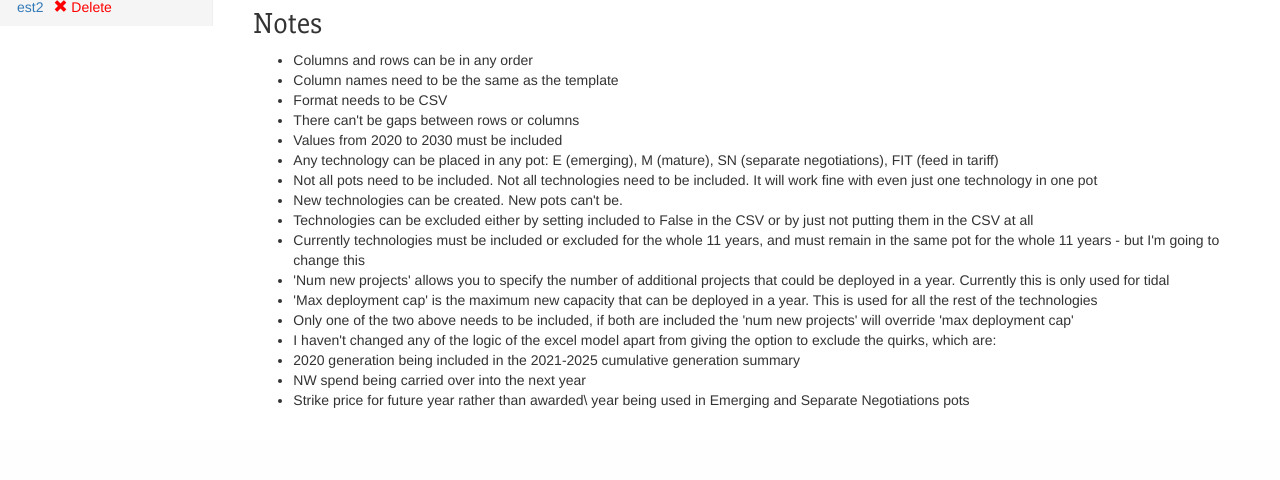
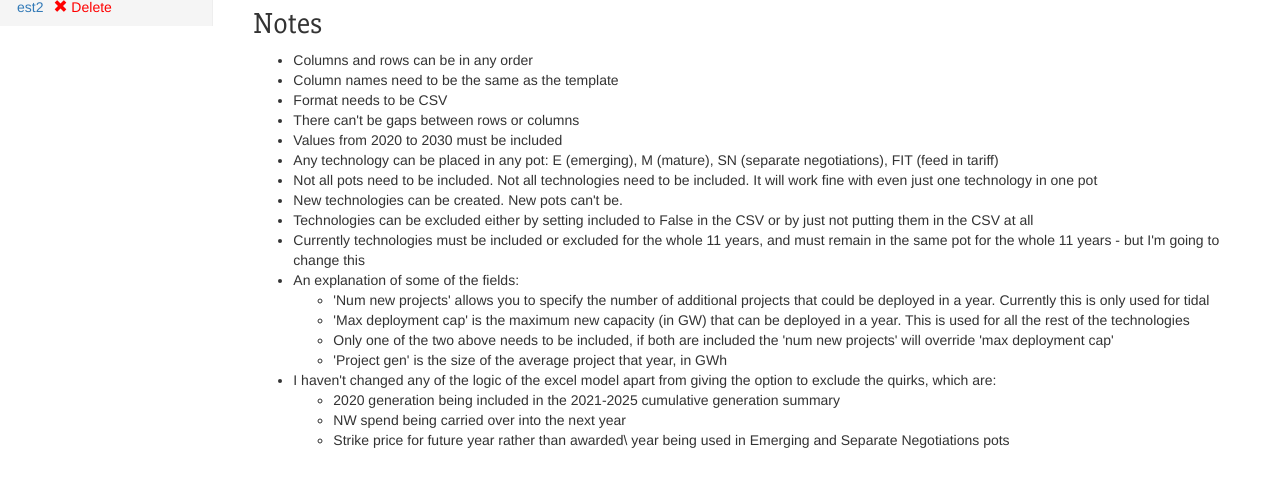
Before and after one commit to gamzatti/lcf, a Django app: page /upload/ in a window 1280 px wide. Shown: the part 774-1254 px from the top of the page. Before the commit the page ends 1182 px from the top, so only its background shows below. Run offline with Django 3.2, Linux system fonts and the light colour scheme; data comes from the database, SQL or seed files in the repository; parts of the project's set-up code (start-up, migrations or seed data) failed here and were passed over; some libraries are stand-ins or nearby versions; some web fonts are replaced.

Commit message:
Update CSV upload instructions

```diff
--- a/lcf/templates/lcf/upload.html
+++ b/lcf/templates/lcf/upload.html
@@ -21,13 +21,18 @@
     <li>New technologies can be created. New pots can't be.</li>
     <li>Technologies can be excluded either by setting included to False in the CSV or by just not putting them in the CSV at all</li>
     <li>Currently technologies must be included or excluded for the whole 11 years, and must remain in the same pot for the whole 11 years - but I'm going to change this</li>
-    <li>'Num new projects' allows you to specify the number of additional projects that could be deployed in a year. Currently this is only used for tidal</li>
-    <li>'Max deployment cap' is the maximum new capacity that can be deployed in a year. This is used for all the rest of the technologies</li>
-    <li>Only one of the two above needs to be included, if both are included the 'num new projects' will override 'max deployment cap'</li>
+    <li>An explanation of some of the fields:<ul>
+        <li>'Num new projects' allows you to specify the number of additional projects that could be deployed in a year. Currently this is only used for tidal</li>
+        <li>'Max deployment cap' is the maximum new capacity (in GW) that can be deployed in a year. This is used for all the rest of the technologies</li>
+        <li>Only one of the two above needs to be included, if both are included the 'num new projects' will override 'max deployment cap'</li>
+        <li>'Project gen' is the size of the average project that year, in GWh</li>
+      </ul></li>
     <li>I haven't changed any of the logic of the excel model apart from giving the option to exclude the quirks, which are:
-        <li>2020 generation being included in the 2021-2025 cumulative generation summary</li>
-        <li>NW spend being carried over into the next year</li>
-        <li>Strike price for future year rather than awarded\ year being used in Emerging and Separate Negotiations pots</li>
+        <ul>
+            <li>2020 generation being included in the 2021-2025 cumulative generation summary</li>
+            <li>NW spend being carried over into the next year</li>
+            <li>Strike price for future year rather than awarded\ year being used in Emerging and Separate Negotiations pots</li>
+        </ul>
     </li>
 </ul>
 {% endblock %}
```
